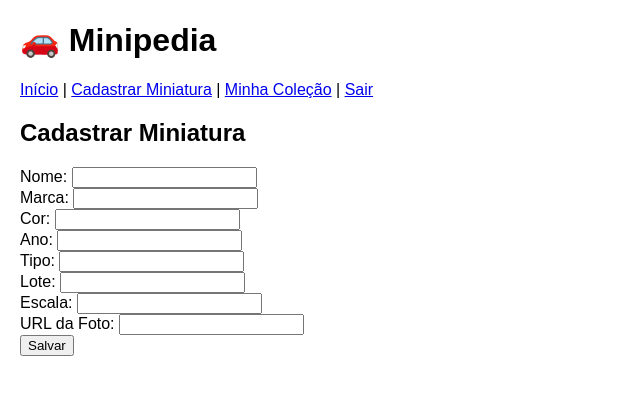
After one commit to everaldodisco/minipedia, a Flask app: page /add in a window 1280 px wide. The commit adds this page. Shown: the top 395 px of the page, without its empty margins (0-640 px from the left). Run offline with Flask 3, Linux system fonts and the light colour scheme; the visitor is signed in with stand-in values (Sample User, id 1).

Commit message:
Atualização Minipedia: novos campos Miniatura e db.create_all()

```diff
--- a/app.py
+++ b/app.py
@@ -5,123 +5,82 @@ import os
 
 app = Flask(__name__)
 app.config['SECRET_KEY'] = 'minipedia-secret'
-app.config['SQLALCHEMY_DATABASE_URI'] = os.getenv('DATABASE_URL', 'sqlite:///minipedia.db')
+app.config['SQLALCHEMY_DATABASE_URI'] = os.getenv("DATABASE_URL", "sqlite:///minipedia.db")
 app.config['SQLALCHEMY_TRACK_MODIFICATIONS'] = False
 
 db = SQLAlchemy(app)
 login_manager = LoginManager(app)
-login_manager.login_view = 'login'
+login_manager.login_view = "login"
 
-class User(db.Model, UserMixin):
+class User(UserMixin, db.Model):
     id = db.Column(db.Integer, primary_key=True)
     username = db.Column(db.String(150), unique=True, nullable=False)
     password = db.Column(db.String(150), nullable=False)
-    colecao = db.relationship('Colecao', backref='dono', lazy=True)
+    colecao = db.relationship("Colecao", backref="dono", lazy=True)
 
 class Miniatura(db.Model):
     id = db.Column(db.Integer, primary_key=True)
-    nome = db.Column(db.String(150), nullable=False)
+    nome = db.Column(db.String(100), nullable=False)
     marca = db.Column(db.String(100), nullable=False)
     cor = db.Column(db.String(50), nullable=False)
-    ano = db.Column(db.String(4), nullable=False)
-    tipo = db.Column(db.String(100), nullable=False)
-    lote = db.Column(db.String(100), nullable=True)
-    escala = db.Column(db.String(50), nullable=False)
-    url_foto = db.Column(db.String(300), nullable=True)
+    ano = db.Column(db.String(10), nullable=False)
+    tipo = db.Column(db.String(50), nullable=False)
+    lote = db.Column(db.String(50), nullable=False)
+    escala = db.Column(db.String(20), nullable=False)
+    url_foto = db.Column(db.String(255), nullable=False)
 
 class Colecao(db.Model):
     id = db.Column(db.Integer, primary_key=True)
-    user_id = db.Column(db.Integer, db.ForeignKey('user.id'), nullable=False)
-    miniatura_id = db.Column(db.Integer, db.ForeignKey('miniatura.id'), nullable=False)
-    miniatura = db.relationship('Miniatura', backref='colecoes')
+    user_id = db.Column(db.Integer, db.ForeignKey("user.id"), nullable=False)
+    miniatura_id = db.Column(db.Integer, db.ForeignKey("miniatura.id"), nullable=False)
+    miniatura = db.relationship("Miniatura")
 
 @login_manager.user_loader
 def load_user(user_id):
     return User.query.get(int(user_id))
 
-@app.route('/')
+@app.before_first_request
+def create_tables():
+    db.create_all()
+
+@app.route("/")
 def index():
     miniaturas = Miniatura.query.all()
-    return render_template('index.html', miniaturas=miniaturas)
+    return render_template("index.html", miniaturas=miniaturas)
 
-@app.route('/login', methods=['GET','POST'])
-def login():
-    if request.method == 'POST':
-        username = request.form['username']
-        password = request.form['password']
-        user = User.query.filter_by(username=username, password=password).first()
-        if user:
-            login_user(user)
-            return redirect(url_for('index'))
-        else:
-            flash('Usuário ou senha inválidos')
-    return render_template('login.html')
-
-@app.route('/logout')
+@app.route("/add", methods=["GET", "POST"])
 @login_required
-def logout():
-    logout_user()
-    return redirect(url_for('index'))
-
-@app.route('/register', methods=['GET','POST'])
-def register():
-    if request.method == 'POST':
-        username = request.form['username']
-        password = request.form['password']
-        if User.query.filter_by(username=username).first():
-            flash('Usuário já existe')
-        else:
-            user = User(username=username, password=password)
-            db.session.add(user)
-            db.session.commit()
-            flash('Cadastro realizado com sucesso!')
-            return redirect(url_for('login'))
-    return render_template('register.html')
-
-@app.route('/miniaturas')
-def miniaturas():
-    miniaturas = Miniatura.query.all()
-    return render_template('miniaturas.html', miniaturas=miniaturas)
-
-@app.route('/miniaturas/add', methods=['GET','POST'])
-@login_required
-def add_miniatura():
-    if request.method == 'POST':
-        nome = request.form['nome']
-        marca = request.form['marca']
-        cor = request.form['cor']
-        ano = request.form['ano']
-        tipo = request.form['tipo']
-        lote = request.form['lote']
-        escala = request.form['escala']
-        url_foto = request.form['url_foto']
+def add():
+    if request.method == "POST":
+        nome = request.form["nome"]
+        marca = request.form["marca"]
+        cor = request.form["cor"]
+        ano = request.form["ano"]
+        tipo = request.form["tipo"]
+        lote = request.form["lote"]
+        escala = request.form["escala"]
+        url_foto = request.form["url_foto"]
         mini = Miniatura(nome=nome, marca=marca, cor=cor, ano=ano, tipo=tipo, lote=lote, escala=escala, url_foto=url_foto)
         db.session.add(mini)
         db.session.commit()
-        flash('Miniatura cadastrada com sucesso!')
-        return redirect(url_for('miniaturas'))
-    return render_template('add_miniatura.html')
+        flash("Miniatura cadastrada com sucesso!", "success")
+        return redirect(url_for("index"))
+    return render_template("add.html")
 
-@app.route('/colecao')
+@app.route("/colecao")
 @login_required
 def colecao():
     colecao = Colecao.query.filter_by(user_id=current_user.id).all()
-    return render_template('colecao.html', colecao=colecao)
+    return render_template("colecao.html", colecao=colecao)
 
-@app.route('/colecao/add/<int:miniatura_id>')
+@app.route("/add_colecao/<int:miniatura_id>")
 @login_required
-def add_to_colecao(miniatura_id):
-    existe = Colecao.query.filter_by(user_id=current_user.id, miniatura_id=miniatura_id).first()
-    if not existe:
-        item = Colecao(user_id=current_user.id, miniatura_id=miniatura_id)
-        db.session.add(item)
-        db.session.commit()
-        flash('Miniatura adicionada à sua coleção!')
-    else:
-        flash('Essa miniatura já está na sua coleção.')
-    return redirect(url_for('colecao'))
+def add_colecao(miniatura_id):
+    item = Colecao(user_id=current_user.id, miniatura_id=miniatura_id)
+    db.session.add(item)
+    db.session.commit()
+    flash("Miniatura adicionada à sua coleção!", "success")
+    return redirect(url_for("colecao"))
 
-if __name__ == '__main__':
-    with app.app_context():
-        db.create_all()
+if __name__ == "__main__":
     app.run(debug=True)
--- a/static/css/style.css
+++ b/static/css/style.css
@@ -1,5 +1,3 @@
-body { font-family: Arial, sans-serif; margin: 20px; }
-header { background: #333; color: white; padding: 10px; }
-header a { color: white; margin: 0 10px; text-decoration: none; }
-ul { list-style: none; padding: 0; }
-li { margin: 5px 0; }
+body { font-family: Arial; margin:20px; }
+header { margin-bottom:20px; }
+.card { border:1px solid #ccc; padding:10px; margin:10px; display:inline-block; }
--- a/static/js/script.js
+++ b/static/js/script.js
@@ -1 +1 @@
-console.log("Minipedia carregada!");
+console.log('Minipedia carregado!');
--- /dev/null
+++ b/templates/add.html
@@ -0,0 +1,15 @@
+{% extends 'base.html' %}
+{% block content %}
+<h2>Cadastrar Miniatura</h2>
+<form method="POST">
+    <label>Nome: <input type="text" name="nome" required></label><br>
+    <label>Marca: <input type="text" name="marca" required></label><br>
+    <label>Cor: <input type="text" name="cor" required></label><br>
+    <label>Ano: <input type="text" name="ano" required></label><br>
+    <label>Tipo: <input type="text" name="tipo" required></label><br>
+    <label>Lote: <input type="text" name="lote" required></label><br>
+    <label>Escala: <input type="text" name="escala" required></label><br>
+    <label>URL da Foto: <input type="text" name="url_foto" required></label><br>
+    <button type="submit">Salvar</button>
+</form>
+{% endblock %}
--- a/templates/base.html
+++ b/templates/base.html
@@ -1,5 +1,5 @@
 <!DOCTYPE html>
-<html lang="pt-BR">
+<html lang="pt-br">
 <head>
     <meta charset="UTF-8">
     <title>Minipedia</title>
@@ -9,23 +9,22 @@
     <header>
         <h1>🚗 Minipedia</h1>
         <nav>
-            <a href="{{ url_for('index') }}">Home</a>
-            <a href="{{ url_for('miniaturas') }}">Miniaturas</a>
+            <a href="{{ url_for('index') }}">Início</a> |
+            <a href="{{ url_for('add') }}">Cadastrar Miniatura</a> |
+            <a href="{{ url_for('colecao') }}">Minha Coleção</a> |
             {% if current_user.is_authenticated %}
-                <a href="{{ url_for('colecao') }}">Minha Coleção</a>
                 <a href="{{ url_for('logout') }}">Sair</a>
             {% else %}
-                <a href="{{ url_for('login') }}">Login</a>
-                <a href="{{ url_for('register') }}">Registrar</a>
+                <a href="{{ url_for('login') }}">Entrar</a>
             {% endif %}
         </nav>
     </header>
     <main>
-        {% with messages = get_flashed_messages() %}
+        {% with messages = get_flashed_messages(with_categories=true) %}
           {% if messages %}
-            <ul>
-              {% for message in messages %}
-                <li>{{ message }}</li>
+            <ul class="flashes">
+              {% for category, message in messages %}
+                <li class="{{ category }}">{{ message }}</li>
               {% endfor %}
             </ul>
           {% endif %}
```
Also changed, not shown: templates/colecao.html (+12 -3 lines), templates/index.html (+16 -5 lines), static/img/exemplo.png (added), 1 other file.
